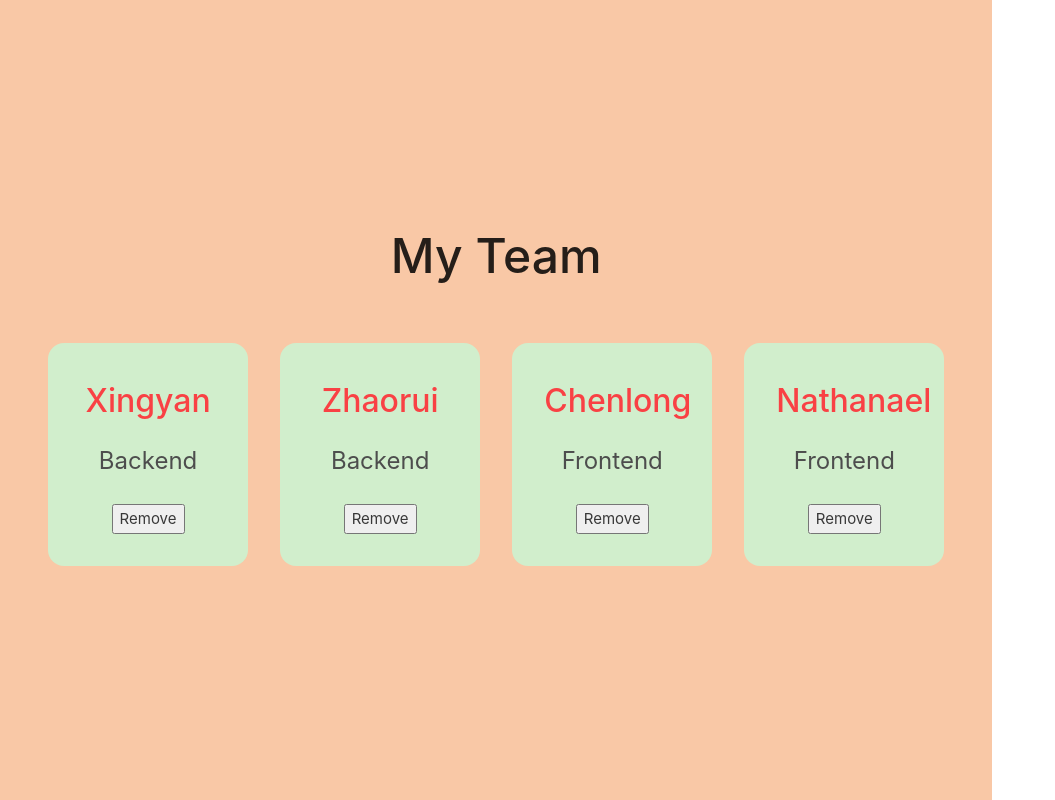
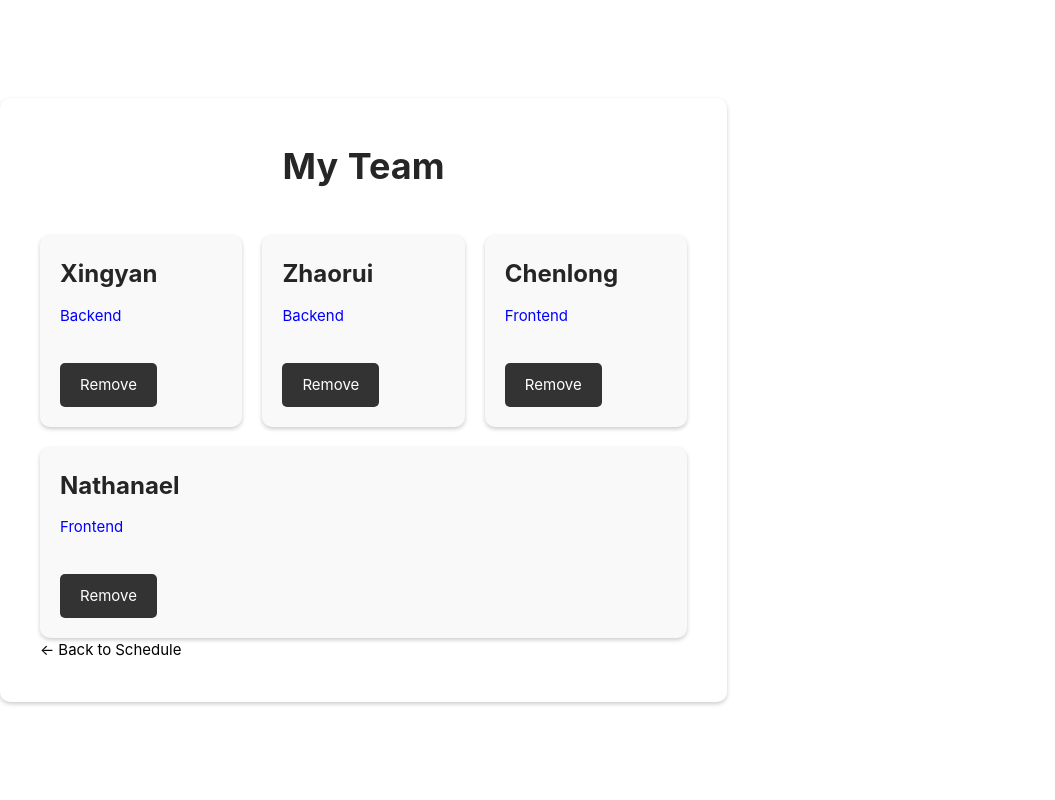
Before and after one commit to jerry729/CS180-A-Fancy-Time-Management-Tool, a Vue app in the folder CS180SL/: page /view-team in a window 1280 px wide. Shown: the whole page, without its empty margins (0-1055 px from the left). Built offline with nearby package versions, Linux system fonts and the light colour scheme.

Commit message:
changed design

```diff
--- a/CS180SL/src/views/ViewTeam.vue
+++ b/CS180SL/src/views/ViewTeam.vue
@@ -1,4 +1,5 @@
 <template>
+  <div class ="page-container">
     <div class="team-page">
       <h1 class="title">My Team</h1>
       <ul class="members">
@@ -8,7 +9,7 @@
           <button class="remove-btn" @click="removeMember(member.id)">Remove</button>
         </li>
         <li v-if="team.length < 4 && !showAddMember" class="add-member">
-        <h3 class="name"><a @click="showAddMember = true">+ Add New Member</a></h3>
+          <h3 class="name" color = "blue"><a @click="showAddMember = true">+ Add New Member</a></h3>
         </li>
         <li v-if="showAddMember" class="add-member-form">
           <h3 class="name">Add New Member</h3>
@@ -28,6 +29,8 @@
           </form>
         </li>
       </ul>
+      <router-link to="/" class="back-btn">&#8592; Back to Schedule</router-link>
+    </div>
   </div>
 </template>
 
@@ -90,158 +93,171 @@ export default defineComponent({
 });
 </script>
 <style scoped>
+.view-team-container {
+  width: 100%;
+  height: 100%;
+  display: flex;
+  justify-content: center;
+  align-items: center;
+}
+body {
+  margin: 0;
+  padding: 0;
+  font-family: Arial, sans-serif;
+  font-size: 16px;
+  color: black;
+  background-color: #f2f2f2;
+}
+
+a {
+  text-decoration: none;
+  color: black;
+}
+
+h1, h2, h3, h4, h5, h6 {
+  margin: 0;
+  padding: 0;
+  font-weight: normal;
+}
+
+ul {
+  margin: 0;
+  padding: 0;
+  list-style: none;
+}
+
+/* Header styles */
+.header {
+  display: flex;
+  justify-content: space-between;
+  align-items: center;
+  background-color: #fff;
+  box-shadow: 0 2px 4px rgba(0, 0, 0, 0.2);
+  padding: 20px;
+}
+
+.logo {
+  font-size: 24px;
+  font-weight: bold;
+}
+
+.nav-links {
+  display: flex;
+  align-items: center;
+}
+
+.nav-link {
+  margin-left: 20px;
+}
+
+/* Team page styles */
 .team-page {
-  background-color: #f9c8a6;
-  color: #383838;
-  display: flex;
-  flex-direction: column;
-  align-items: center;
-  justify-content: center;
-  min-height: 100vh;
-  padding: 2rem;
+  max-width: 1200px;
+  margin: 0 auto;
+  padding: 40px;
+  background-color: #fff;
+  box-shadow: 0 2px 4px rgba(0, 0, 0, 0.2);
+  border-radius: 10px;
 }
 
 .title {
-  font-size: 3rem;
-  margin-bottom: 2rem;
+  font-size: 36px;
+  font-weight: bold;
+  margin-bottom: 40px;
   text-align: center;
 }
 
 .members {
   display: flex;
   flex-wrap: wrap;
-  justify-content: center;
-  list-style-type: none;
-  margin: 0;
-  padding: 0;
-  width: 100%;
+  margin: -10px;
 }
 
 .member {
-  background-color: #d1eecc;
-  border-radius: 1rem;
-  margin: 1rem;
-  padding: 2rem;
-  text-align: center;
-  transition: all 0.2s ease;
-  flex: 0 1 calc(25% - 2rem);
-  max-width: calc(25% - 2rem);
-}
-
-.member:hover {
-  transform: translateY(-0.5rem);
+  flex: 1 0 25%;
+  margin: 10px;
+  padding: 20px;
+  background-color: #f9f9f9;
+  box-shadow: 0 2px 4px rgba(0, 0, 0, 0.2);
+  border-radius: 10px;
 }
 
 .name {
-  font-size: 2rem;
-  margin-bottom: 1rem;
-  color: #f94144;
+  font-size: 24px;
+  font-weight: bold;
 }
 
 .role {
-  font-size: 1.5rem;
-  color: #4d4d4d;
+  margin-top: 10px;
+  color: blue;
+}
+
+.remove-btn {
+  margin-top: 20px;
+  padding: 10px 20px;
+  background-color: #333;
+  color: #fff;
+  border: none;
+  border-radius: 5px;
+  cursor: pointer;
+}
+
+.remove-btn:hover {
+  background-color: #222;
 }
 
 .add-member-form {
-  display: flex;
-  flex-direction: column;
-  align-items: center;
-  justify-content: center;
-  margin-top: 2rem;
+  flex: 1 0 100%;
+  margin: 10px;
+  padding: 20px;
+  background-color: gray;
+  box-shadow: 0 2px 4px rgba(0, 0, 0, 0.2);
+  border-radius: 10px;
 }
 
-.add-member-form .form-item {
-  display: flex;
-  flex-direction: column;
-  margin-bottom: 1rem;
-  width: 100%;
-  max-width: 25rem;
+.form-item {
+  margin-bottom: 20px;
 }
 
-.add-member-form .form-item label {
-  font-size: 1.5rem;
-  margin-bottom: 0.5rem;
+.page-container {
+  display: fixed;
+  justify-content: center;
+  align-items: center;
+  height: 100%;
+  width: 100%
 }
 
-.add-member-form .form-item input {
-  font-size: 1.5rem;
-  padding: 0.5rem;
-  border-radius: 0.5rem;
-  border: none;
-  background-color: #f5f5f5;
-  color: #4d4d4d;
+label {
+  display: block;
+  margin-bottom: 5px;
 }
 
-.add-member-form .form-item button {
-  font-size: 1.5rem;
-  padding: 0.5rem;
-  border-radius: 0.5rem;
-  border: none;
-  background-color: #f94144;
-  color: white;
-  cursor: pointer;
-  transition: all 0.2s ease;
-  margin-top: 1rem;
+input[type="text"] {
+  padding: 10px;
+  font-size: 16px;
+  border: 1px solid #ccc;
+  border-radius: 5px;
+  width: 100%;
+  box-sizing: border-box;
 }
 
-.add-member-form .form-item button:hover {
-  background-color: #f3722c;
+button[type="submit"], button[type="button"] {
+  padding: 10px 20px;
+  background-color: #333;
+  color: #fff;
+  border: none;
+  border-radius: 5px;
+  cursor: pointer;
+  margin-top: 20px;
+  transition: background-color 0.3s ease;
 }
 
-.add-member {
-  display: flex;
-  flex-direction: column;
-  align-items: center;
-  justify-content: center;
-  margin-top: 2rem;
-  flex: 0 1 100%;
-  max-width: 100%;
+button[type="submit"]:hover, button[type="button"]:hover {
+  background-color: #222;
 }
 
-.add-member .name a {
-  font-size: 2rem;
-  color: #f94144;
-  text-decoration: none;
-  transition: all 0.2s ease;
-}
-
-.add-member .name a:hover {
-  color: #f3722c;
-}
-
-@media only screen and (max-width: 768px) {
-  .member {
-    flex: 0 1 calc(50% - 2rem);
-    max-width: calc(50% - 2rem);
-  }
-}
-
-@media only screen and (max-width: 576px) {
-  .member {
-    flex: 0 1 calc(100% - 2rem);
-    max-width:
-    calc(100% - 2rem);
-}
-.add-member-form .form-item {
-max-width: 100%;
-}
-
-.add-member {
-flex-direction: row;
-margin-top: 1rem;
-}
-
-.add-member .name {
-flex: 1;
-}
-
-.add-member .name a {
-font-size: 1.5rem;
-}
-
-.add-member-form .form-item button {
-margin-top: 0;
-}
+button[type="submit"]:focus, button[type="button"]:focus {
+  outline: none;
+  box-shadow: 0 0 0 2px #ccc;
 }
 </style>
```
Lines whose indentation alone changed are shown as unchanged.
